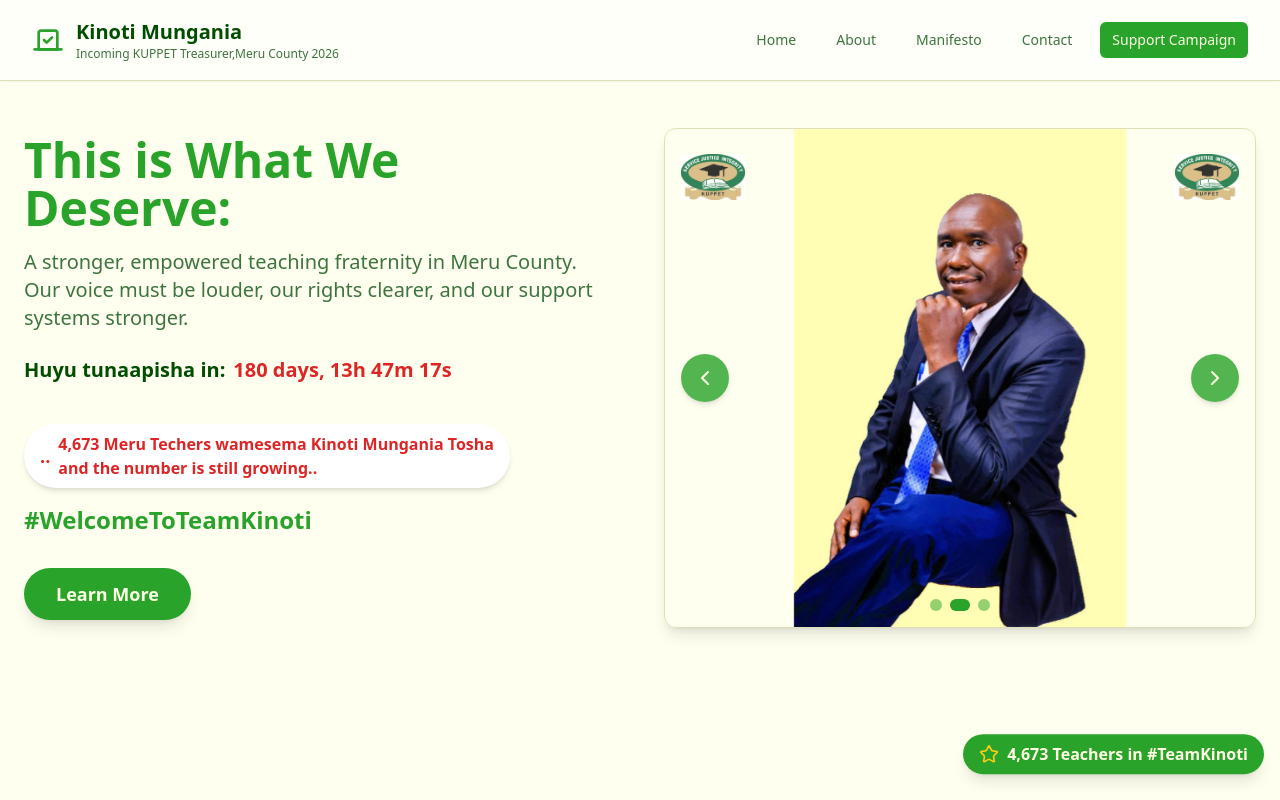
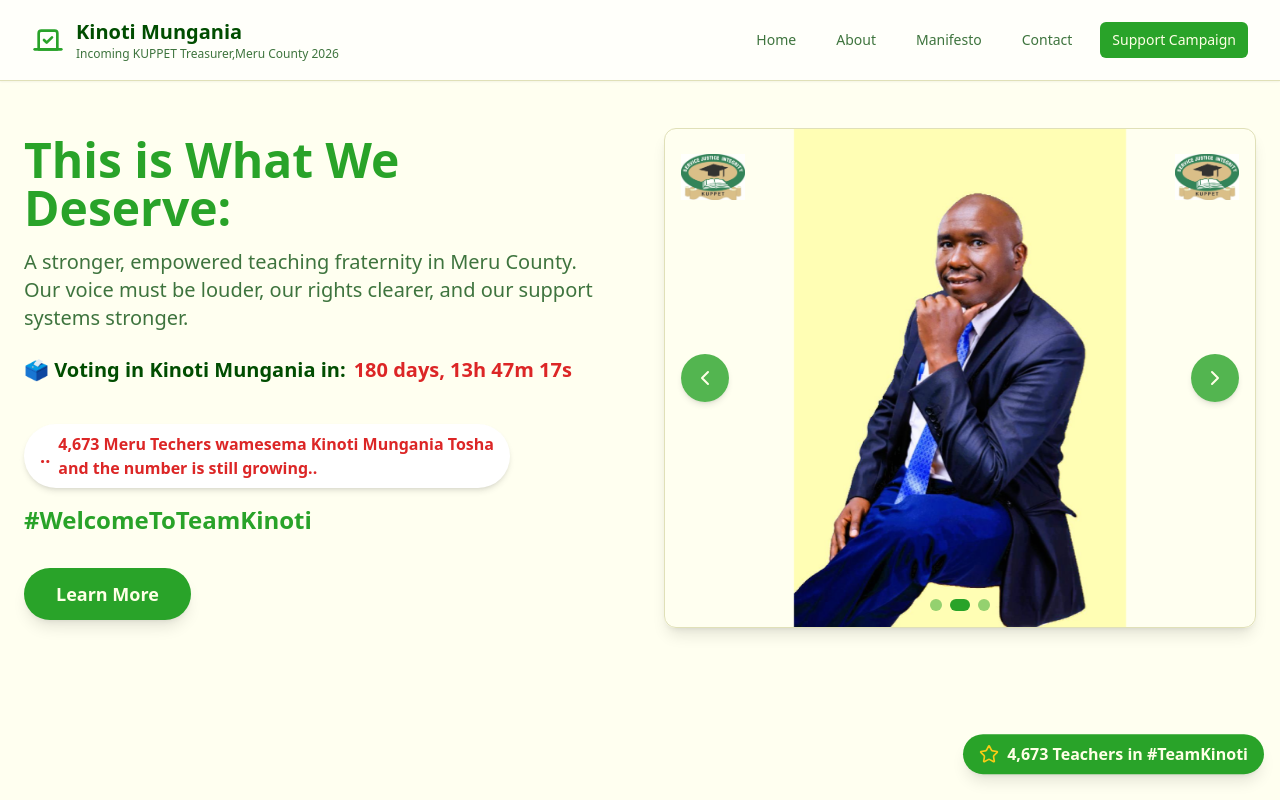
Before and after one commit to machariagikuru/kinoti-mungania, a React (Vite) app: page / in a window 1280 px wide. Shown: the top 800 px of the page. Built offline with nearby package versions, Linux system fonts and the light colour scheme.

Commit message:
Updated voting in

```diff
--- a/src/components/SplitSliderSection.tsx
+++ b/src/components/SplitSliderSection.tsx
@@ -51,7 +51,9 @@ const Countdown = () => {
 
     return (
         <div className="text-lg md:text-xl font-semibold mb-4">
-            Huyu tunaapisha in:
+            <span>
+                🗳️ Voting in Kinoti Mungania in
+            </span>:
             <span className="ml-2 text-red-600 font-extrabold">
                 {`${days} day${days !== 1 ? "s" : ""}, ${hours}h ${minutes}m ${seconds}s`}
             </span>
```
Lines whose indentation alone changed are shown as unchanged.
